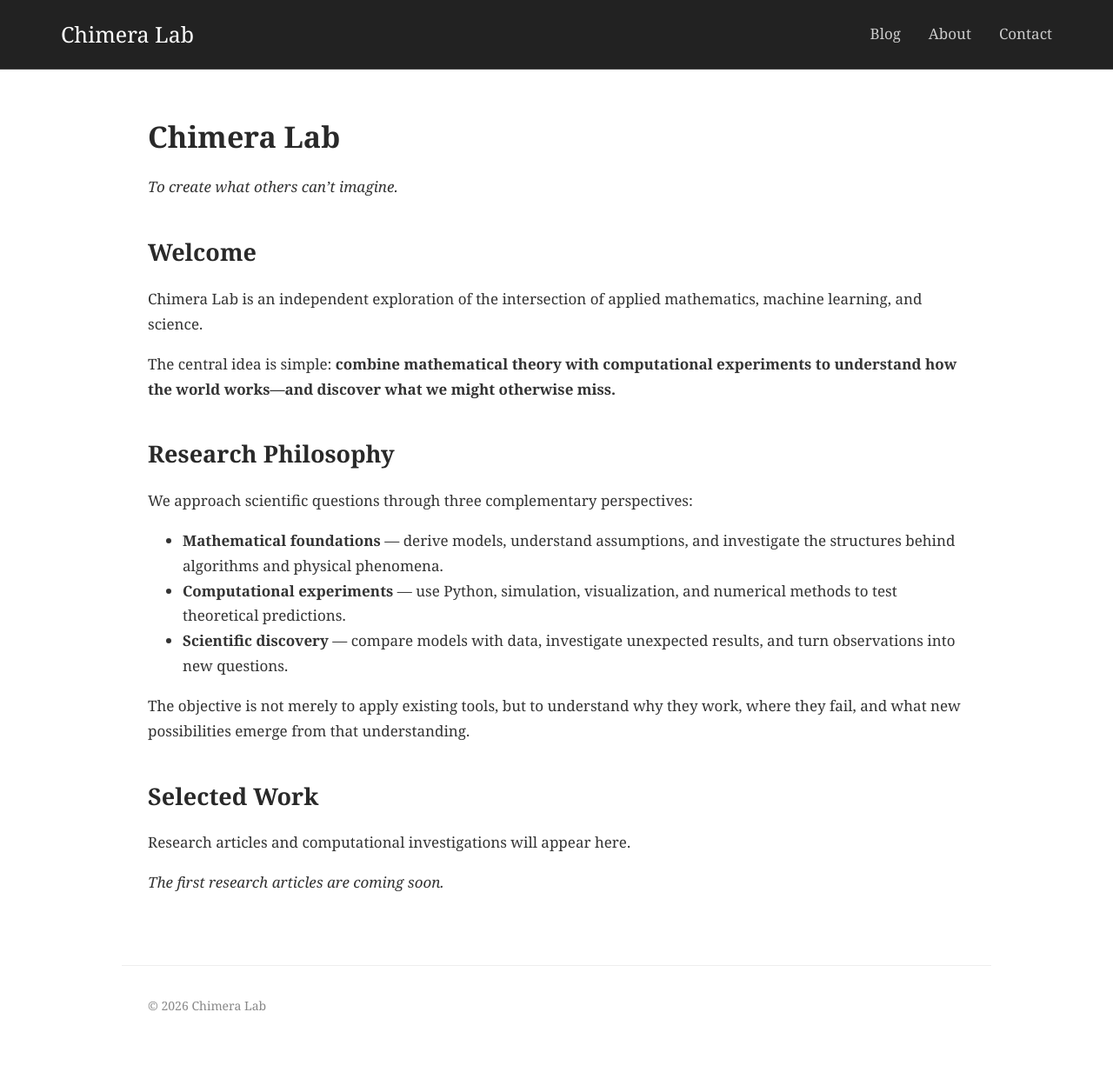
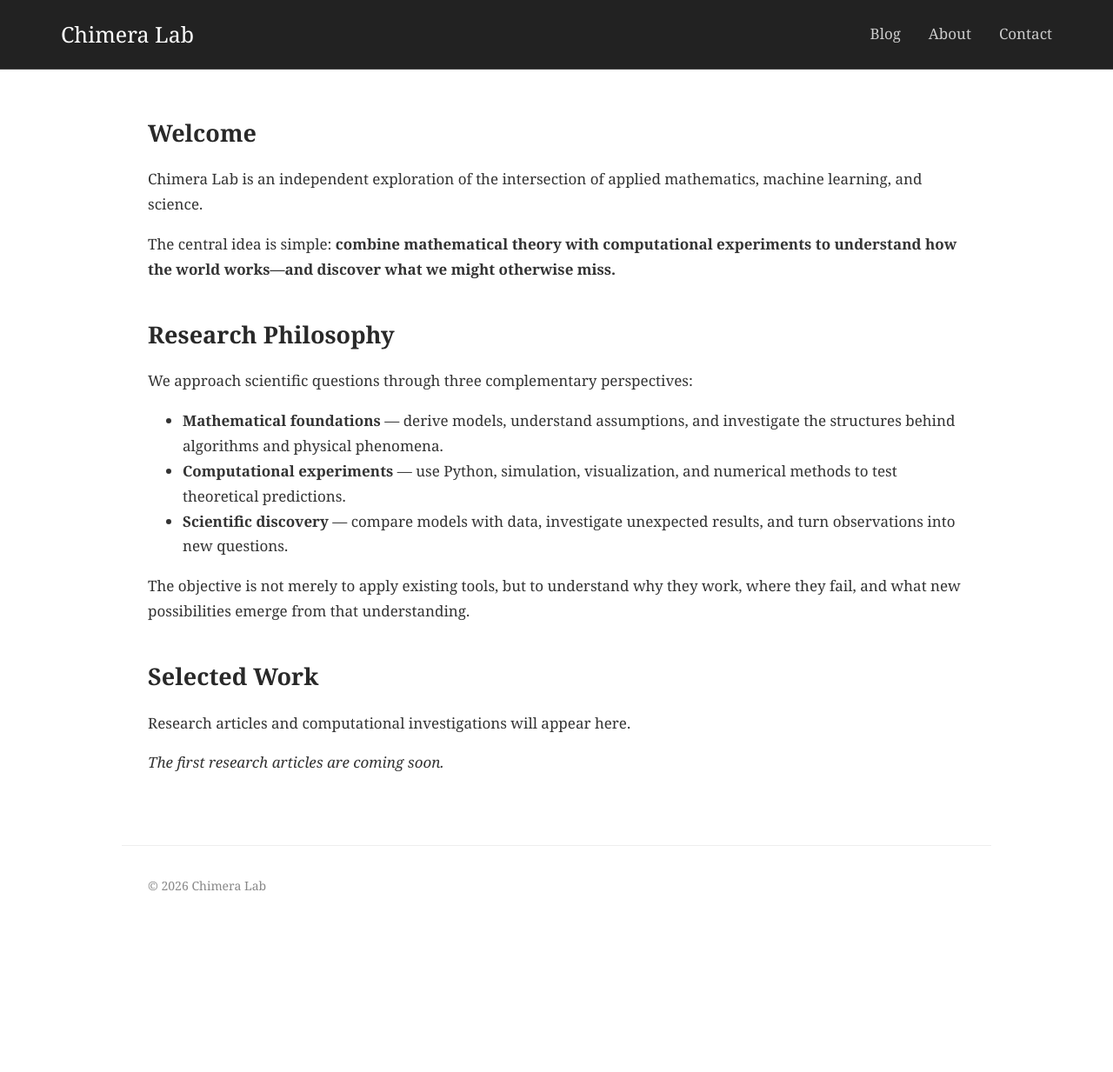
Before and after one commit to chimeralab314/chimeralab314.github.io, a Jekyll site: the page built from index.md, in a window 1280 px wide. Shown: the whole page at 87% size. Built offline with Jekyll 4.4.1, drawn with Linux system fonts in a browser that asks for light colours; after the commit the page ends 1095 px from its top, so only the background shows below that.

Commit message:
Clean up homepage content
Removed heading and tagline from index.md

```diff
--- a/index.md
+++ b/index.md
@@ -2,10 +2,6 @@
 layout: default
 title: Chimera Lab
 ---
-
-# Chimera Lab
-
-*To create what others can't imagine.*
 
 ## Welcome
 
```
